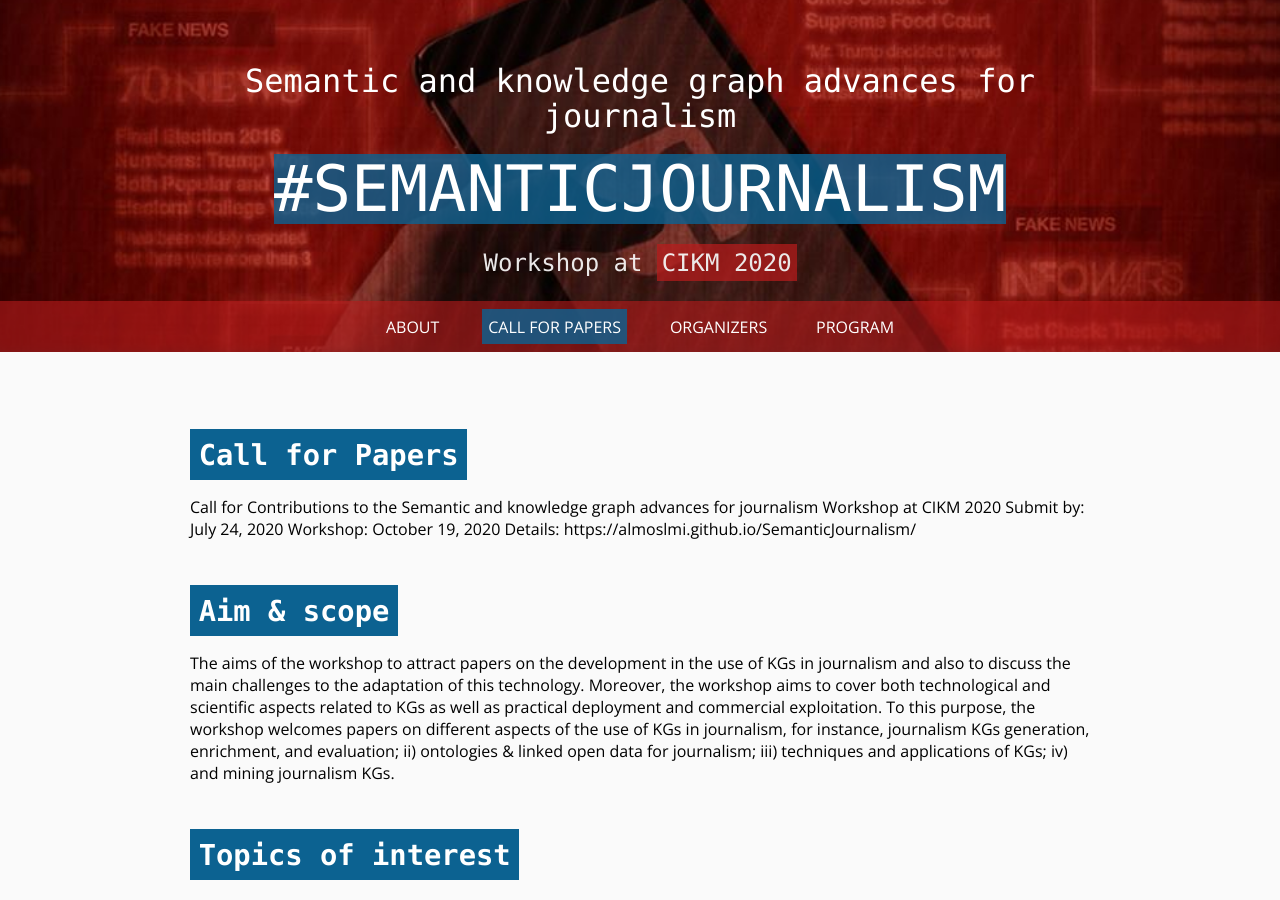
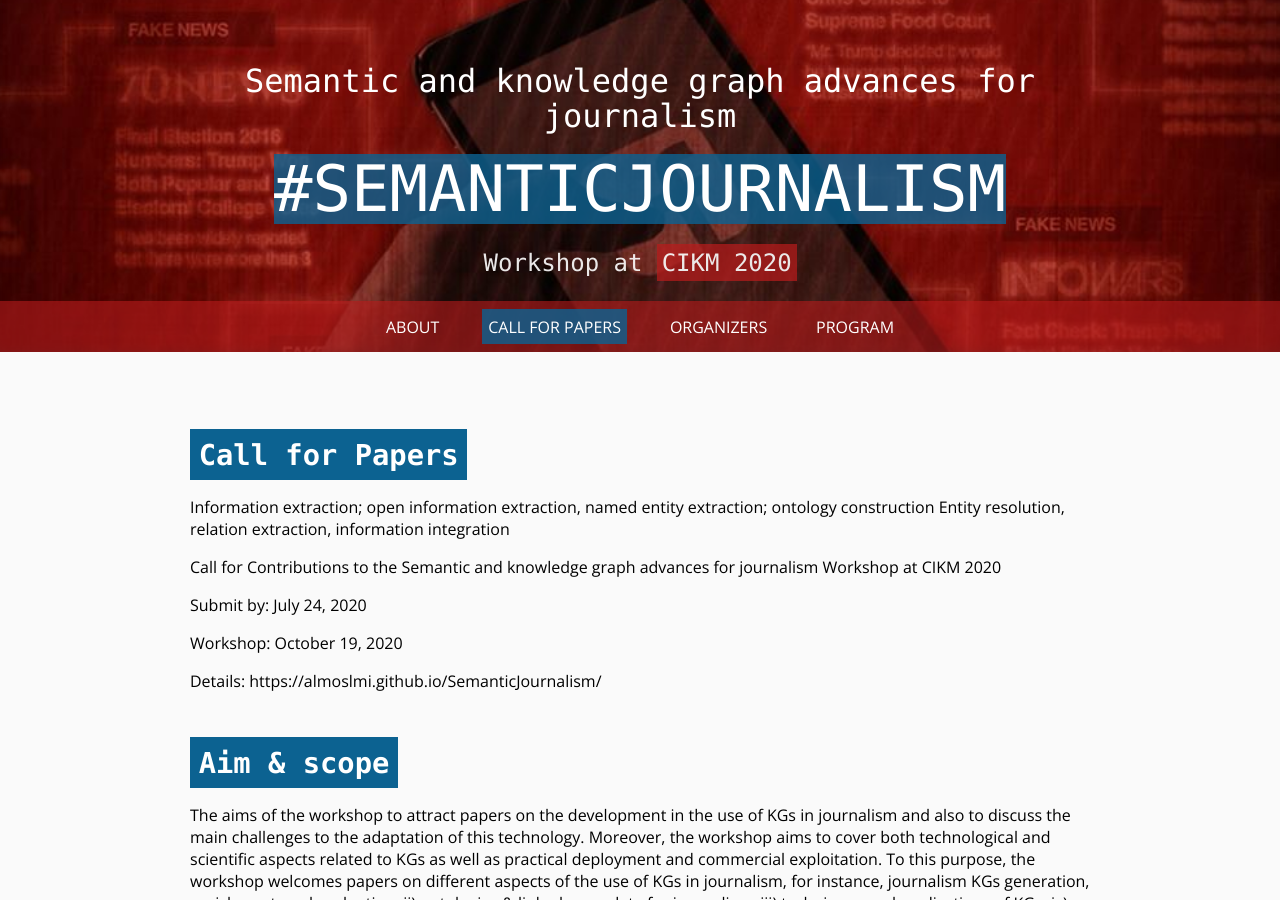
Before and after one commit to almoslmi/SemanticJournalism, a Jekyll site: the page built from docs/call.md, in a window 1280 px wide and 900 px high. Built offline with Jekyll 4.4.1, drawn with Linux system fonts in a browser that asks for light colours.

Commit message:
Update call.md

```diff
--- a/docs/call.md
+++ b/docs/call.md
@@ -8,10 +8,15 @@ navigation_weight: 2
 
 # Call for Papers
 
+  Information extraction; open information extraction, named entity extraction; ontology construction
+  Entity resolution, relation extraction, information integration
 
 Call for Contributions to the Semantic and knowledge graph advances for journalism Workshop at CIKM 2020
+
 Submit by: July 24, 2020
+
 Workshop: October 19, 2020
+
 Details: https://almoslmi.github.io/SemanticJournalism/
 
 
```
